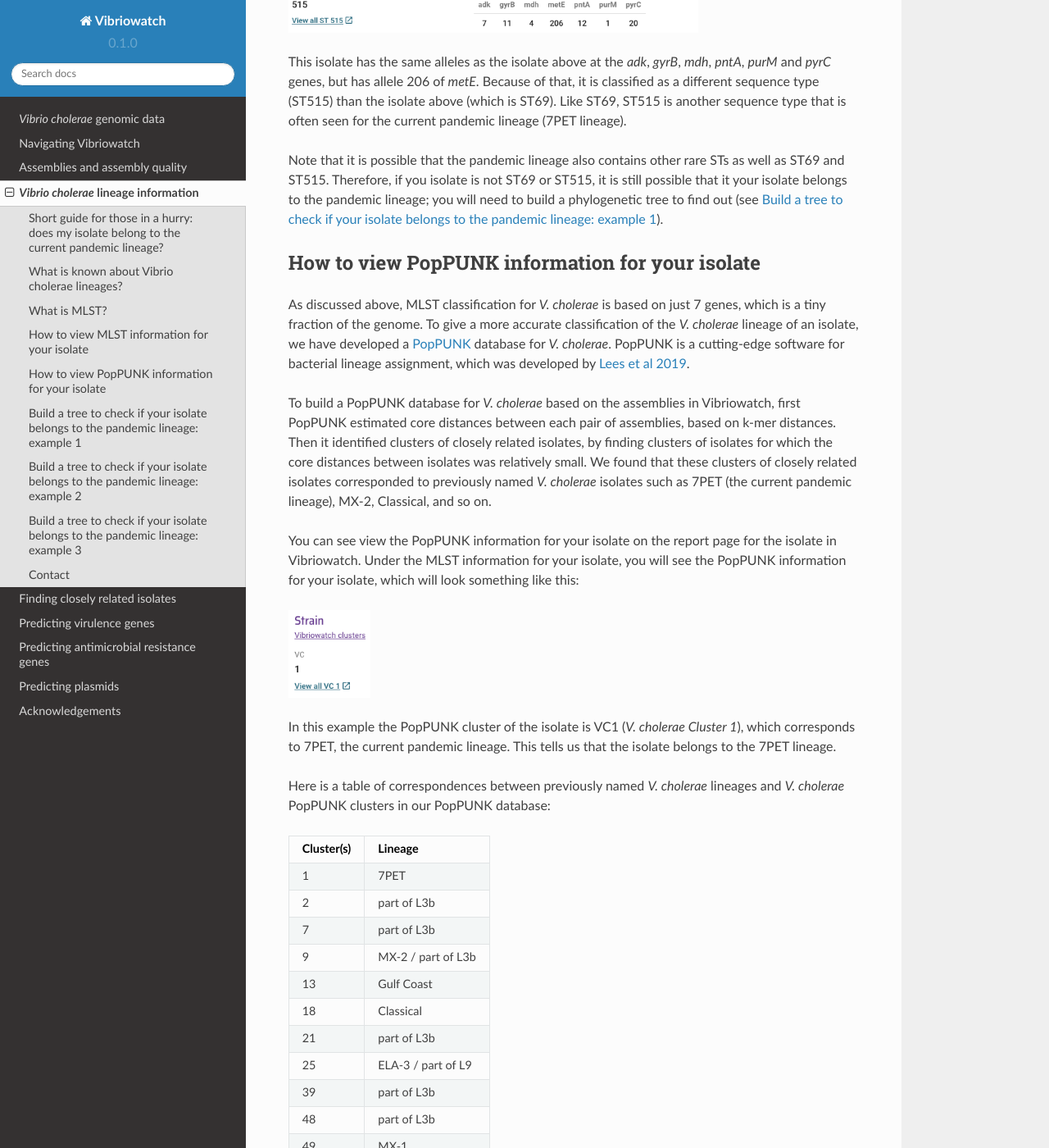
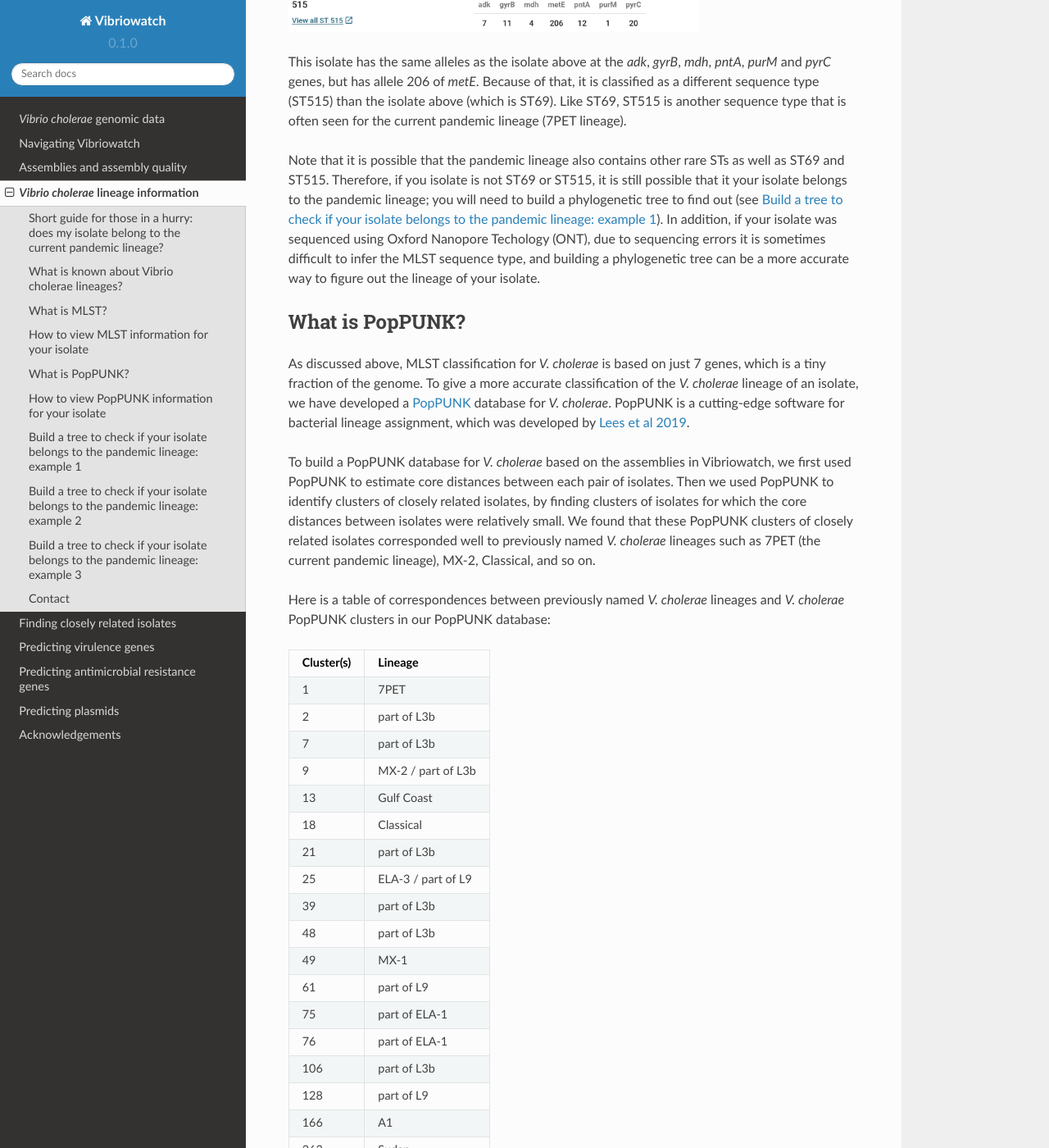
Before and after one commit to avrilcoghlan/vibriowatch, a Sphinx documentation site: the page built from docs/source/mlst.rst, in a window 1280 px wide and 1400 px high, scrolled down 7387 px. Shown: the whole window at 82% size. Built offline with Sphinx 7.4.7 and the Read the Docs theme 2.0.0, drawn with Linux system fonts in a browser that asks for light colours; some of the changed text lies outside the part shown.

Commit message:
Update mlst.rst

```diff
--- a/docs/source/mlst.rst
+++ b/docs/source/mlst.rst
@@ -141,11 +141,13 @@
 
 .. _Cheney et al 2021: https://pubmed.ncbi.nlm.nih.gov/34427512/
 
-STs of *V. cholerae* that are not linked to the pandemic lineage, but are linked to other lineages that cause relatively small outbreaks, are ST75, which includes the 'Gulf Coast' lineage (see `Luo et al 2016`_); and ST68, which has caused outbreaks in Sudan and former Czechoslovakia (Dorman & Thomson 2023, in press; see also `Octavia et al 2013`_).
+STs of *V. cholerae* that are not linked to the pandemic lineage, but are linked to other lineages that cause relatively small outbreaks, are ST75, which includes the 'Gulf Coast' lineage (see `Luo et al 2016`_); and ST68, which has caused outbreaks in Sudan and former Czechoslovakia (`Dorman and Thomson 2023`_; see also `Octavia et al 2013`_).
 
 .. _Luo et al 2016: https://pubmed.ncbi.nlm.nih.gov/26920786/
 
 .. _Octavia et al 2013: https://pubmed.ncbi.nlm.nih.gov/23776471/
+
+.. _Dorman and Thomson 2023: https://pubmed.ncbi.nlm.nih.gov/37043377/
 
 Sometimes you will see that the sequence type of an isolate does not start with 'ST', but instead with an asterisk symbol. This means that it is a novel sequence type that has not been included in the *V. cholerae* MLST scheme.
 
@@ -169,10 +171,11 @@
 
 This isolate has the same alleles as the isolate above at the *adk*, *gyrB*, *mdh*, *pntA*, *purM* and *pyrC* genes, but has allele 206 of *metE*. Because of that, it is classified as a different sequence type (ST515) than the isolate above (which is ST69). Like ST69, ST515 is another sequence type that is often seen for the current pandemic lineage (7PET lineage).
 
-Note that it is possible that the pandemic lineage also contains other rare STs as well as ST69 and ST515. Therefore, if you isolate is not ST69 or ST515, it is still possible that it your isolate belongs to the pandemic lineage; you will need to build a phylogenetic tree to find out (see `Build a tree to check if your isolate belongs to the pandemic lineage: example 1`_).
+Note that it is possible that the pandemic lineage also contains other rare STs as well as ST69 and ST515. Therefore, if you isolate is not ST69 or ST515, it is still possible that it your isolate belongs to the pandemic lineage; you will need to build a phylogenetic tree to find out (see `Build a tree to check if your isolate belongs to the pandemic lineage: example 1`_). In addition, if your isolate was sequenced using Oxford Nanopore Techology (ONT), due to sequencing errors
+it is sometimes difficult to infer the MLST sequence type, and building a phylogenetic tree can be a more accurate way to figure out the lineage of your isolate.
 
-How to view PopPUNK information for your isolate
-------------------------------------------------
+What is PopPUNK?
+----------------
 
 As discussed above, MLST classification for *V. cholerae* is based on just 7 genes, which is a tiny fraction of the genome.
 To give a more accurate classification of the *V. cholerae* lineage of an isolate, we have developed a `PopPUNK`_ database for *V. cholerae*.
@@ -182,19 +185,10 @@
 
 .. _Lees et al 2019: https://pubmed.ncbi.nlm.nih.gov/30679308/
 
-To build a PopPUNK database for *V. cholerae* based on the assemblies in Vibriowatch, first PopPUNK estimated core distances between each pair
-of assemblies, based on k-mer distances. Then it identified clusters of closely related isolates, by finding clusters of isolates for which the
-core distances between isolates was relatively small. We found that these clusters of closely related isolates corresponded to previously named
-*V. cholerae* isolates such as 7PET (the current pandemic lineage), MX-2, Classical, and so on.
-
-You can see view the PopPUNK information for your isolate on the report page for the isolate in Vibriowatch.
-Under the MLST information for your isolate, you will see the PopPUNK information for your isolate, which will look something like this:
-
-.. image:: Picture107.png
-  :width: 100
-
-In this example the PopPUNK cluster of the isolate is VC1 (*V. cholerae Cluster 1*), which corresponds to 7PET, the current pandemic lineage. This tells us that
-the isolate belongs to the 7PET lineage.
+To build a PopPUNK database for *V. cholerae* based on the assemblies in Vibriowatch, we first used PopPUNK to estimate core distances between each pair
+of isolates. Then we used PopPUNK to identify clusters of closely related isolates, by finding clusters of isolates for which the
+core distances between isolates were relatively small. We found that these PopPUNK clusters of closely related isolates corresponded well to previously named
+*V. cholerae* lineages such as 7PET (the current pandemic lineage), MX-2, Classical, and so on.
 
 Here is a table of correspondences between previously named *V. cholerae* lineages and *V. cholerae* PopPUNK clusters in our PopPUNK database:
 
@@ -283,6 +277,20 @@
 +------------+-----------------------+
 | 1757       | part of ELA-2         |
 +------------+-----------------------+
+
+How to view PopPUNK information for your isolate
+------------------------------------------------
+
+You can see view the PopPUNK information for your isolate on the report page for the isolate in Vibriowatch.
+Under the MLST information for your isolate, you will see the PopPUNK information for your isolate, which will look something like this:
+
+.. image:: Picture107.png
+  :width: 100
+
+In this example the PopPUNK cluster of the isolate is VC1 (*V. cholerae Cluster 1*), which corresponds to 7PET, the current pandemic lineage. This tells us that
+the isolate belongs to the 7PET lineage.
+
+
 
 Build a tree to check if your isolate belongs to the pandemic lineage: example 1
 --------------------------------------------------------------------------------
```
